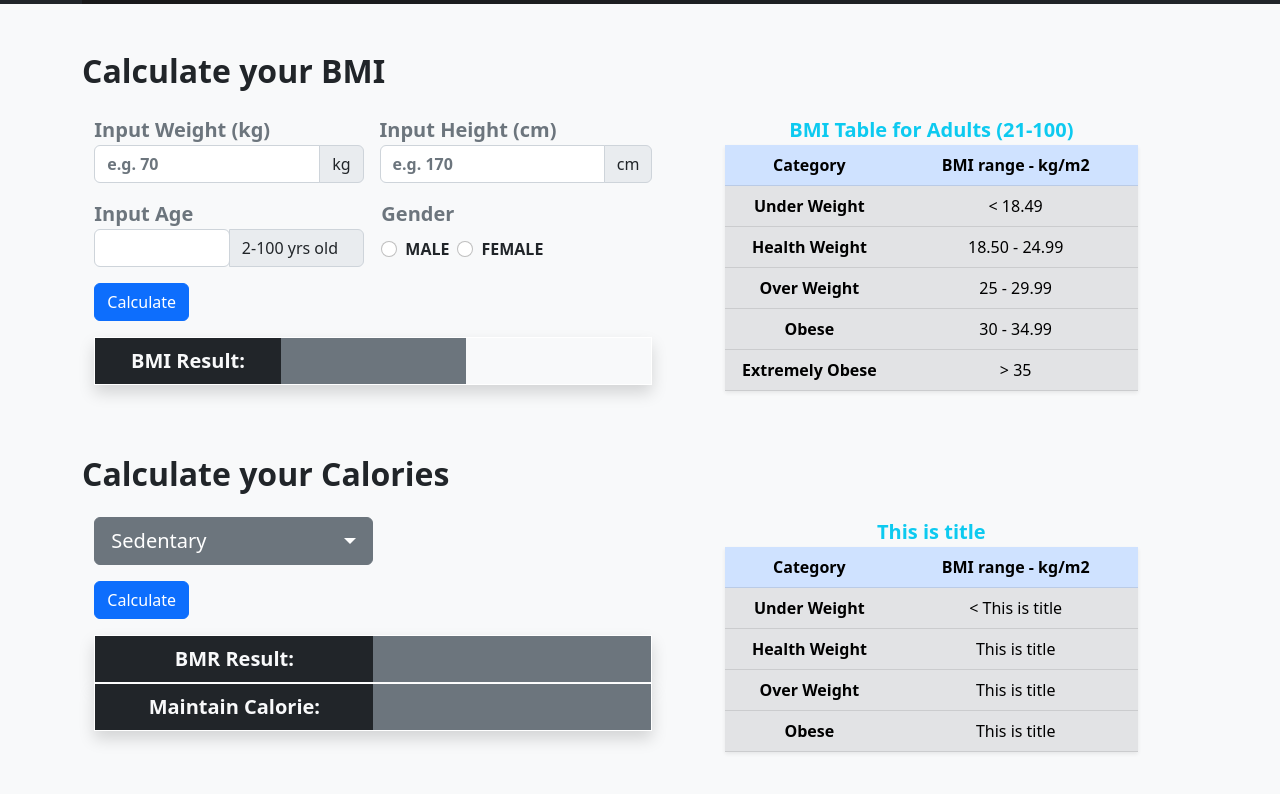
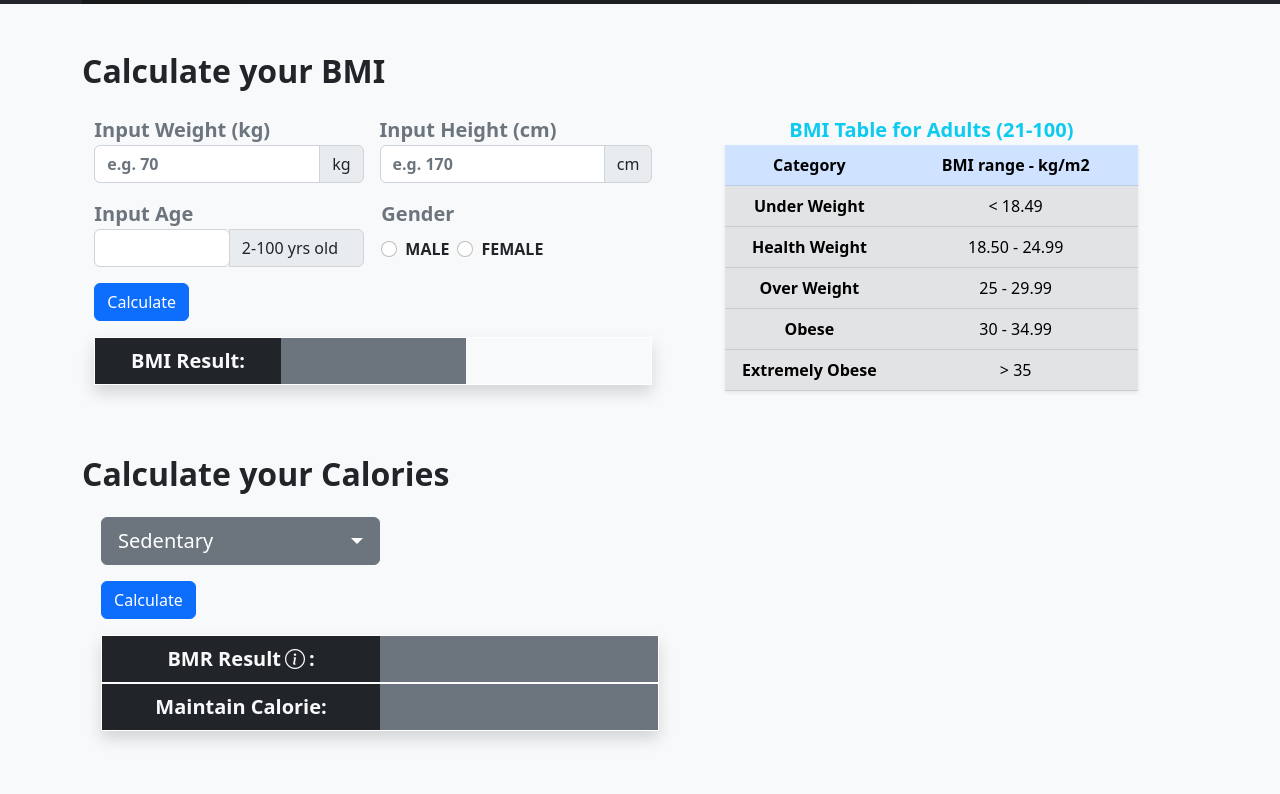
Before and after one commit to Hope143/Fitness-Calculation, a Next.js app: page / in a window 1280 px wide. Shown: the part 875-1669 px from the top of the page. Built offline with nearby package versions, Linux system fonts and the light colour scheme.

Commit message:
added chart

```diff
--- a/components/calculation/CalorieChart/calorieChart.js
+++ b/components/calculation/CalorieChart/calorieChart.js
@@ -1,35 +1,55 @@
-function calorieChart() {
+function calorieChart({ isFormFulfilled, bmrResult }) {
   return (
     <>
-      <div className="text-center px-lg-5">
-        <label className="text-info fs-5 fw-bold">This is title</label>
+      <div
+        className={`text-center px-lg-5 m-auto ${
+          isFormFulfilled ? "" : "invisible"
+        }`}
+      >
+        <label className="text-info fs-5 fw-bold">Calorie Goal</label>
         <table className="table shadow-sm">
           <thead>
             <tr className="table-primary">
               <th className="px-5" scope="col">
-                Category
+                Weight Goal
               </th>
               <th className="px-0 px-xl-5" scope="col">
-                BMI range - kg/m2
+                Calorie Goal
               </th>
             </tr>
           </thead>
           <tbody className="table-secondary">
             <tr scope="row">
-              <th scope="row">Under Weight</th>
-              <td>&lt; This is title</td>
+              <th scope="row" className="h-100 my-auto">Maintain Weight</th>
+              <td>
+                <span className="fw-bold">{bmrResult}</span>{" "}
+                <span className="text-secondary">100%</span> <br />
+                <span className="text-secondary">Calories/day</span>
+              </td>
             </tr>
             <tr scope="row">
-              <th scope="row">Health Weight</th>
-              <td>This is title</td>
+              <th scope="row">Mild Weight Loss</th>
+              <td>
+                <span className="fw-bold">{bmrResult - 250}</span>{" "}
+                <span className="text-secondary">90%</span> <br />
+                <span className="text-secondary">Calories/day</span>
+              </td>
             </tr>
             <tr scope="row">
-              <th scope="row">Over Weight</th>
-              <td>This is title</td>
+              <th scope="row">Weight Loss</th>
+              <td>
+                <span className="fw-bold">{bmrResult - 500}</span>{" "}
+                <span className="text-secondary">80%</span> <br />
+                <span className="text-secondary">Calories/day</span>
+              </td>
             </tr>
             <tr scope="row">
-              <th scope="row">Obese</th>
-              <td>This is title</td>
+              <th scope="row">Extreme Weight Loss</th>
+              <td>
+                <span className="fw-bold">{bmrResult - 750}</span>{" "}
+                <span className="text-secondary">59%</span> <br />
+                <span className="text-secondary">Calories/day</span>
+              </td>
             </tr>
           </tbody>
         </table>
--- /dev/null
+++ b/components/calculation/InvalidModal/invalidModal.js
@@ -0,0 +1,58 @@
+import React from "react";
+
+function InvalidModal() {
+  return (
+    <div>
+      <button
+        type="button"
+        className="btn btn-primary"
+        data-toggle="modal"
+        data-target="#exampleModalCenter"
+      >
+        Launch demo modal
+      </button>
+
+      <div
+        className="modal fade"
+        id="exampleModalCenter"
+        tabindex="-1"
+        role="dialog"
+        aria-labelledby="exampleModalCenterTitle"
+        aria-hidden="true"
+      >
+        <div className="modal-dialog modal-dialog-centered" role="document">
+          <div className="modal-content">
+            <div className="modal-header">
+              <h5 className="modal-title" id="exampleModalLongTitle">
+                Modal title
+              </h5>
+              <button
+                type="button"
+                className="close"
+                data-dismiss="modal"
+                aria-label="Close"
+              >
+                <span aria-hidden="true">&times;</span>
+              </button>
+            </div>
+            <div className="modal-body">...</div>
+            <div className="modal-footer">
+              <button
+                type="button"
+                className="btn btn-secondary"
+                data-dismiss="modal"
+              >
+                Close
+              </button>
+              <button type="button" className="btn btn-primary">
+                Save changes
+              </button>
+            </div>
+          </div>
+        </div>
+      </div>
+    </div>
+  );
+}
+
+export default InvalidModal;
--- a/components/calculation/bmiResult.js
+++ b/components/calculation/bmiResult.js
@@ -35,18 +35,20 @@ function inputData({
     setBMIresult(roundedResult);
 
     if (details.gender === "male") {
-      const result =
-        88.362 +
-        13.397 * details.weight +
-        4.799 * details.height -
-        5.677 * details.age;
+      const result = (
+        10 * details.weight +
+        6.25 * details.height -
+        5 * details.age +
+        5
+      ).toFixed(0);
       setBmrResult(result);
     } else {
-      const result =
-        447.593 +
-        9.247 * details.weight +
-        3.098 * details.height -
-        4.33 * details.age;
+      const result = (
+        10 * details.weight +
+        6.25 * details.height -
+        5 * details.age -
+        161
+      ).toFixed(0);
       setBmrResult(result);
     }
   }
--- a/components/calculation/calculation.js
+++ b/components/calculation/calculation.js
@@ -25,7 +25,11 @@ function Calculation() {
           bmiResult={bmiResult}
           setBmrResult={setBmrResult}
         />
-        <CalorieResult details={details} bmrResult={bmrResult} />
+        <CalorieResult
+          details={details}
+          bmrResult={bmrResult}
+          bmiResult={bmiResult}
+        />
       </div>
     </section>
   );
--- a/components/calculation/calorieResult.js
+++ b/components/calculation/calorieResult.js
@@ -1,39 +1,48 @@
-import React, { useState } from "react";
+import React, { useEffect, useState } from "react";
 import styleCalorie from "./calorieResult.module.css";
 import CalorieChart from "./CalorieChart/calorieChart";
+import InvalidModal from "./InvalidModal/invalidModal";
 
-function CalorieResult({ bmrResult }) {
+function CalorieResult({ details, bmrResult, bmiResult }) {
   const [value, setValue] = useState("Sedentary");
-  const [isSubmitted, setIsSubmitted] = useState(false);
+  const [isFormFulfilled, setIsFormFulFilled] = useState(false);
   const [maintainCalorie, setMaintainCalorie] = useState();
 
   function onDropdownChange(e) {
     setValue(e.target.value);
   }
 
-  console.log("bmr: " + bmrResult);
-  console.log("bmr per training is: " + maintainCalorie);
+  // console.log(Object.keys(details) === "");
 
-  function submitBmrHandler(event) {
+  function FormFulfilled() {
+    for (const key in details) {
+      if (bmiResult === undefined || details[key] === "") {
+        setIsFormFulFilled(false);
+      } else {
+        setIsFormFulFilled(true);
+      }
+    }
+  }
+
+  async function submitBmrHandler(event) {
     event.preventDefault();
+    await FormFulfilled();
     if (value === "Sedentary") {
-      const result = (bmrResult * 1.2).toFixed(2);
+      const result = (bmrResult * 1.2).toFixed(0);
       setMaintainCalorie(result);
     } else if (value === "Lightly Active") {
-      const result = (bmrResult * 1.375).toFixed(2);
+      const result = (bmrResult * 1.375).toFixed(0);
       setMaintainCalorie(result);
     } else if (value === "Moderately Active") {
-      const result = (bmrResult * 1.55).toFixed(2);
+      const result = (bmrResult * 1.55).toFixed(0);
       setMaintainCalorie(result);
     } else if (value === "Very Active") {
-      const result = (bmrResult * 1.725).toFixed(2);
+      const result = (bmrResult * 1.725).toFixed(0);
       setMaintainCalorie(result);
     } else {
-      const result = (bmrResult * 1.9).toFixed(2);
+      const result = (bmrResult * 1.9).toFixed(0);
       setMaintainCalorie(result);
     }
-
-    setIsSubmitted(true);
   }
 
   return (
@@ -41,7 +50,7 @@ function CalorieResult({ bmrResult }) {
       <h3 className="text-dark fs-2 fw-bold mt-5 mb-4">
         Calculate your Calories
       </h3>
-
+      {/* <InvalidModal /> */}
       <div className="d-block d-md-flex justify-content-around">
         <div className={`w-50 ${styleCalorie.inputCalorieSectionWidth}`}>
           <form onSubmit={submitBmrHandler}>
@@ -106,8 +115,7 @@ function CalorieResult({ bmrResult }) {
                     onClick={onDropdownChange}
                     className={`dropdown-item ${styleCalorie.calorieFontSize}`}
                   >
-                    Extra Active (very hard exercise/sports and physical job or
-                    2x training)
+                    Extra Active (very hard exercise and a physical job)
                   </button>
                 </li>
               </ul>
@@ -117,9 +125,19 @@ function CalorieResult({ bmrResult }) {
             </button>
           </form>
           <div className="row w-100 m-auto border border-white shadow text-secondary fs-5 fw-bold text-dark text-center">
-            <p className="col p-2 bg-dark text-light mb-0">BMR Result: </p>
+            <p className="col p-2 bg-dark text-light mb-0">
+              BMR Result
+              <a
+                data-bs-toggle="tooltip"
+                aria-describedby="tooltip625190"
+                title="Mifflin - St Jeor Formula"
+              >
+                <i className="bi bi-info-circle px-1"></i>
+              </a>
+              :{" "}
+            </p>
             <div className="col p-2 bg-secondary text-light">
-              <h3>{isSubmitted && <p>{bmrResult}</p>}</h3>
+              {isFormFulfilled && <p className="mb-0">{bmrResult}</p>}
             </div>
           </div>
           <div className="row w-100 m-auto border border-white shadow text-secondary fs-5 fw-bold text-dark text-center">
@@ -127,12 +145,15 @@ function CalorieResult({ bmrResult }) {
               Maintain Calorie:{" "}
             </p>
             <div className="col p-2 bg-secondary text-light">
-              <h3>{isSubmitted && <p>{maintainCalorie}</p>}</h3>
+              {isFormFulfilled && <p className="mb-0">{maintainCalorie}</p>}
             </div>
           </div>
         </div>
-        <div className="pt-3 pt-md-0">
-          <CalorieChart />
+        <div className={`pt-3 pt-md-0`}>
+          <CalorieChart
+            isFormFulfilled={isFormFulfilled}
+            bmrResult={bmrResult}
+          />
         </div>
       </div>
     </div>
```
